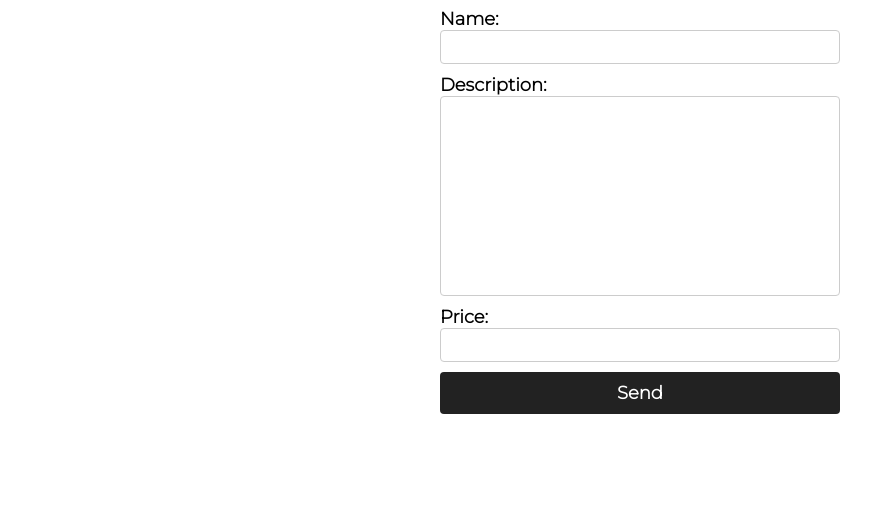
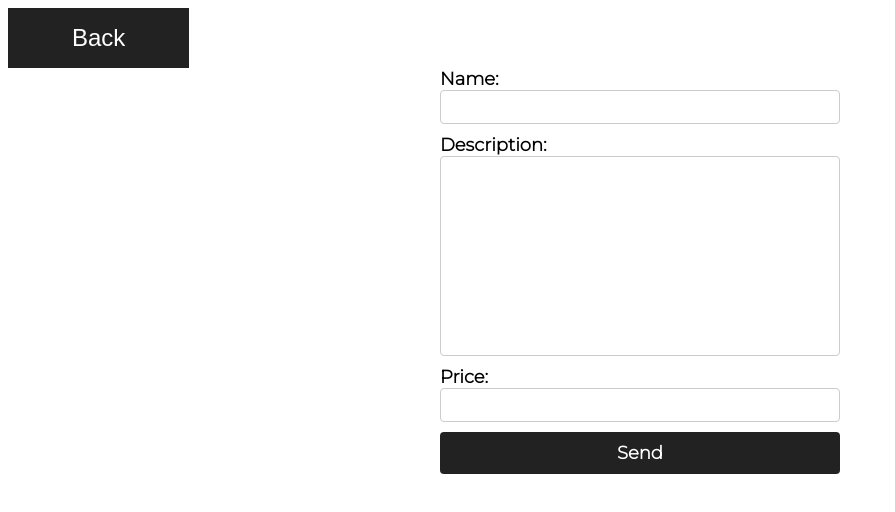
Before and after one commit to poravoz/admin-panel, a website: page src/front-end/edit/edit.html in a window 1280 px wide. Shown: the whole page, without its empty margins (0-895 px from the left). Drawn offline with Linux system fonts and the light colour scheme.

Commit message:
13.10.2023

```diff
--- a/src/front-end/css/edit.style.css
+++ b/src/front-end/css/edit.style.css
@@ -52,3 +52,20 @@ body {
 .form-group input[type="submit"]:active {
     opacity: 0.95;
 }
+
+.back {
+    background-color: #222;
+    border: none;
+    color: white;
+    padding: 16px 64px;
+    display: inline-block;
+    font-size: 24px;
+}
+
+.back:hover {
+    opacity: 0.9;
+}
+
+.back:active {
+    opacity: 0.95;
+}
--- a/src/front-end/edit/edit.html
+++ b/src/front-end/edit/edit.html
@@ -15,6 +15,8 @@
     <title>Admin Panel</title>
 </head>
 <body>
+
+    <a href="../index.html"> <button class="back">Back</button> </a>
 
     <form id="phoneForm" class="form-container">
         <div class="form-group">
```
